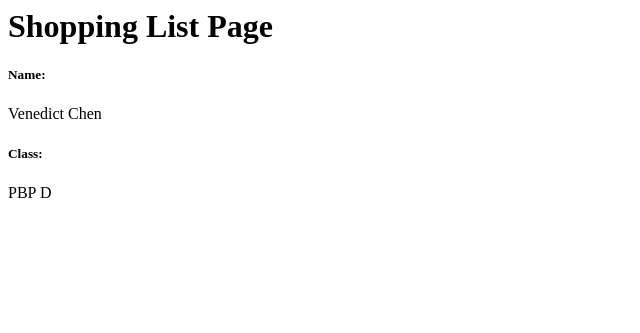
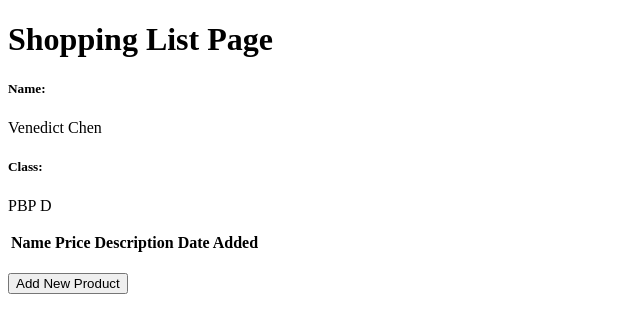
Before and after one commit to venedictchen/shopping-list, a Django app: page /main/ in a window 1280 px wide. Shown: the top 333 px of the page, without its empty margins (0-640 px from the left). Run offline with Django 4.2, Linux system fonts and the light colour scheme; data that the repository does not hold is empty.

Commit message:
tutorial 2 selesai

```diff
--- a/main/templates/main.html
+++ b/main/templates/main.html
@@ -1,6 +1,38 @@
-<h1>Shopping List Page</h1>
+{% extends 'base.html' %}
 
-<h5>Name: </h5>
-<p>{{name}}</p>
-<h5>Class: </h5>
-<p>{{class}}</p>
+{% block content %}
+    <h1>Shopping List Page</h1>
+
+    <h5>Name:</h5>
+    <p>{{name}}</p>
+
+    <h5>Class:</h5>
+    <p>{{class}}</p>
+<table>
+    <tr>
+        <th>Name</th>
+        <th>Price</th>
+        <th>Description</th>
+        <th>Date Added</th>
+    </tr>
+
+    {% comment %} Berikut cara memperlihatkan data produk di bawah baris ini {% endcomment %}
+
+    {% for product in products %}
+        <tr>
+            <td>{{product.name}}</td>
+            <td>{{product.price}}</td>
+            <td>{{product.description}}</td>
+            <td>{{product.date_added}}</td>
+        </tr>
+    {% endfor %}
+</table>
+
+<br />
+
+<a href="{% url 'main:create_product' %}">
+    <button>
+        Add New Product
+    </button>
+</a>
+{% endblock content %}
--- a/main/urls.py
+++ b/main/urls.py
@@ -1,8 +1,14 @@
 from django.urls import path
 from main.views import show_main
+from main.views import show_main,create_product,show_xml,show_json,show_xml_by_id,show_json_by_id
 
 app_name = 'main'
 
 urlpatterns = [
     path('', show_main, name='show_main'),
+    path('create-product',create_product,name='create_product'),
+    path('xml/',show_xml,name='show_xml'),
+    path('json/',show_json,name='show_json'),
+    path('xml/<int:id>/',show_xml_by_id,name='show_xml_by_id'),
+    path('json/<int:id>/',show_json_by_id,name='show_json_by_id')
 ]
--- a/main/views.py
+++ b/main/views.py
@@ -1,9 +1,44 @@
 from django.shortcuts import render
+from django.http import HttpResponseRedirect
+from main.forms import ProductForm
+from django.urls import reverse
+from main.models import Product
+from django.http import HttpResponse
+from django.core import serializers
 
 def show_main(request):
+    products = Product.objects.all()
+
     context = {
         'name': 'Venedict Chen',
-        'class': 'PBP D'
+        'class': 'PBP D',
+        'products':products
     }
 
     return render(request, "main.html", context)
+
+def create_product(request):
+    form = ProductForm(request.POST or None)
+
+    if form.is_valid() and request.method == "POST":
+        form.save()
+        return  HttpResponseRedirect(reverse('main:show_main'))
+
+    context = {'form':form}
+    return render(request,"create_product.html", context)
+
+def show_xml(request):
+    data = Product.objects.all()
+    return HttpResponse(serializers.serialize("xml",data),content_type = "application/xml")
+
+def show_json(request):
+    data = Product.objects.all()
+    return HttpResponse(serializers.serialize("json",data),content_type= "application/json")
+
+def show_xml_by_id(request,id):
+    data = Product.objects.filter(pk=id)
+    return HttpResponse(serializers.serialize("xml",data),content_type="application/xml")
+
+def show_json_by_id(request,id):
+    data = Product.objects.filter(pk=id)
+    return HttpResponse(serializers.serialize("json",data),content_type="application/json")
--- a/requirements.txt
+++ b/requirements.txt
@@ -4,3 +4,4 @@ whitenoise
 psycopg2-binary
 requests
 urllib3
+django-environ
--- a/shopping_list/urls.py
+++ b/shopping_list/urls.py
@@ -18,5 +18,6 @@ from django.contrib import admin
 from django.urls import path,include
 
 urlpatterns = [
+    path('',include('main.urls')),
     path('main/', include('main.urls')),
 ]
--- /dev/null
+++ b/templates/base.html
@@ -0,0 +1,18 @@
+{% load static %}
+<!DOCTYPE html>
+<html lang="en">
+    <head>
+        <meta charset="UTF-8" />
+        <meta
+            name="viewport"
+            content="width=device-width, initial-scale=1.0"
+        />
+        {% block meta %}
+        {% endblock meta %}
+    </head>
+
+    <body>
+        {% block content %}
+        {% endblock content %}
+    </body>
+</html>
```
Also changed, not shown: main/forms.py (added, +7 -0 lines), main/templates/create_product.html (added, +19 -0 lines), shopping_list/settings.py (+12 -2 lines), .github/workflows/pbp-deploy.yml (added), 3 other files.
